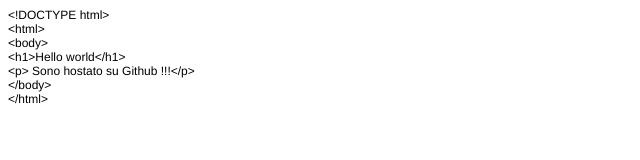
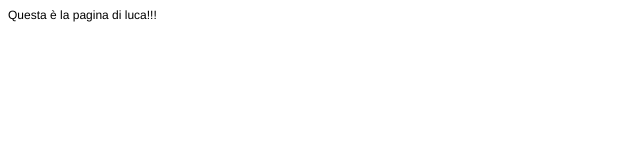
Before and after one commit to lucafranzone/lucafranzone.github.io, a plain HTML site: page index.html in a window 1280 px wide. Shown: the whole page, without its empty margins (0-640 px from the left). Drawn offline with Linux system fonts and the light colour scheme.

Commit message:
Update index.html
test

```diff
--- a/index.html
+++ b/index.html
@@ -7,16 +7,11 @@
   <meta name="Generator" content="Cocoa HTML Writer">
   <meta name="CocoaVersion" content="2487.4">
   <style type="text/css">
-    p.p1 {margin: 0.0px 0.0px 0.0px 0.0px; font: 12.0px Helvetica}
+    p.p1 {margin: 0.0px 0.0px 0.0px 0.0px; font: 12.0px Helvetica; -webkit-text-stroke: #000000}
+    span.s1 {font-kerning: none}
   </style>
 </head>
 <body>
-<p class="p1">&lt;!DOCTYPE html&gt;</p>
-<p class="p1">&lt;html&gt;</p>
-<p class="p1">&lt;body&gt;</p>
-<p class="p1">&lt;h1&gt;Hello world&lt;/h1&gt;</p>
-<p class="p1">&lt;p&gt; Sono hostato su Github !!!&lt;/p&gt;</p>
-<p class="p1">&lt;/body&gt;</p>
-<p class="p1">&lt;/html&gt;</p>
+<p class="p1"><span class="s1">Questa è la pagina di luca!!!</span></p>
 </body>
 </html>
```
